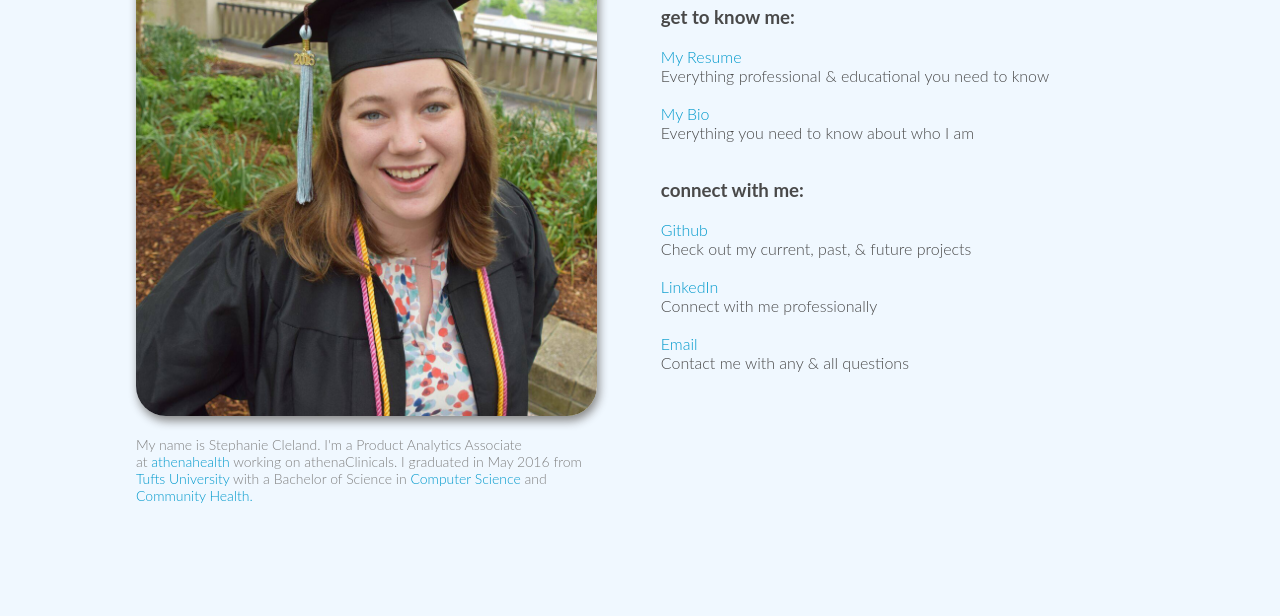
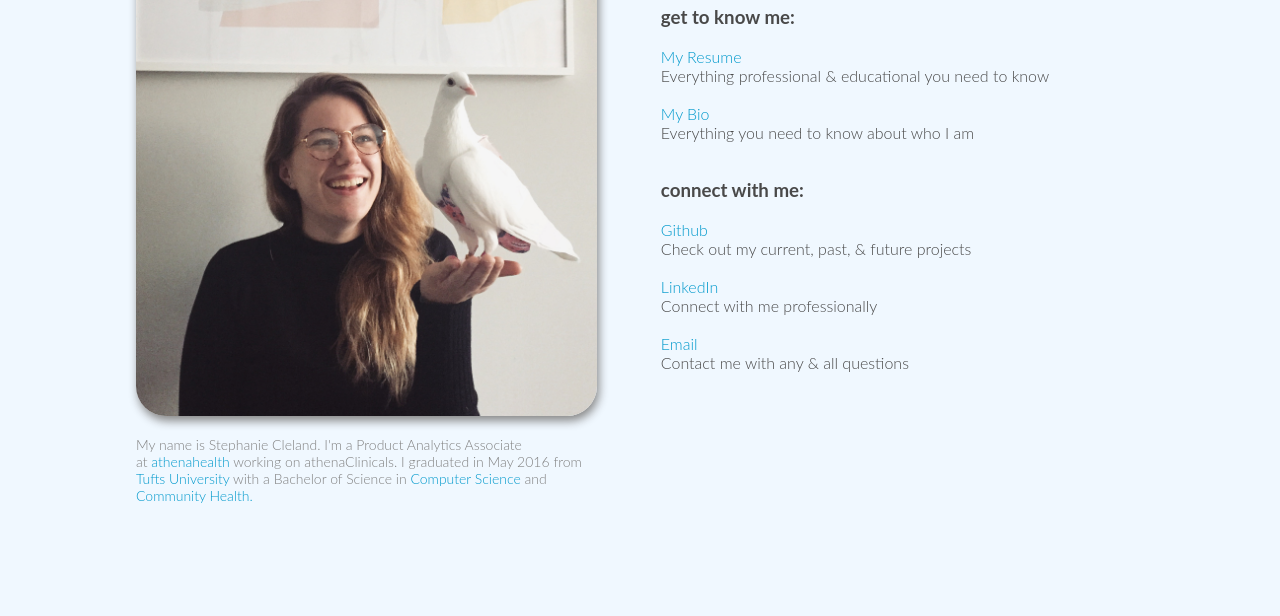
Before and after one commit to stephcleland/stephcleland.github.io, a plain HTML site: page index.html in a window 1280 px wide. Shown: the part 184-800 px from the top of the page. Drawn offline with Linux system fonts and the light colour scheme.

Commit message:
Updated homepage photo

```diff
--- a/index.html
+++ b/index.html
@@ -31,7 +31,7 @@
 		</div>
 
 		<div class="columnl">
-			<img src= "images/steph4.jpg" alt="Stephanie Cleland"
+			<img src= "images/steph5.jpg" alt="Stephanie Cleland"
 			class="image"/>
 			<br><br>
 			My name is Stephanie Cleland. I'm a Product Analytics Associate <br>at
```
Also changed, not shown: images/steph5.jpg (added).
